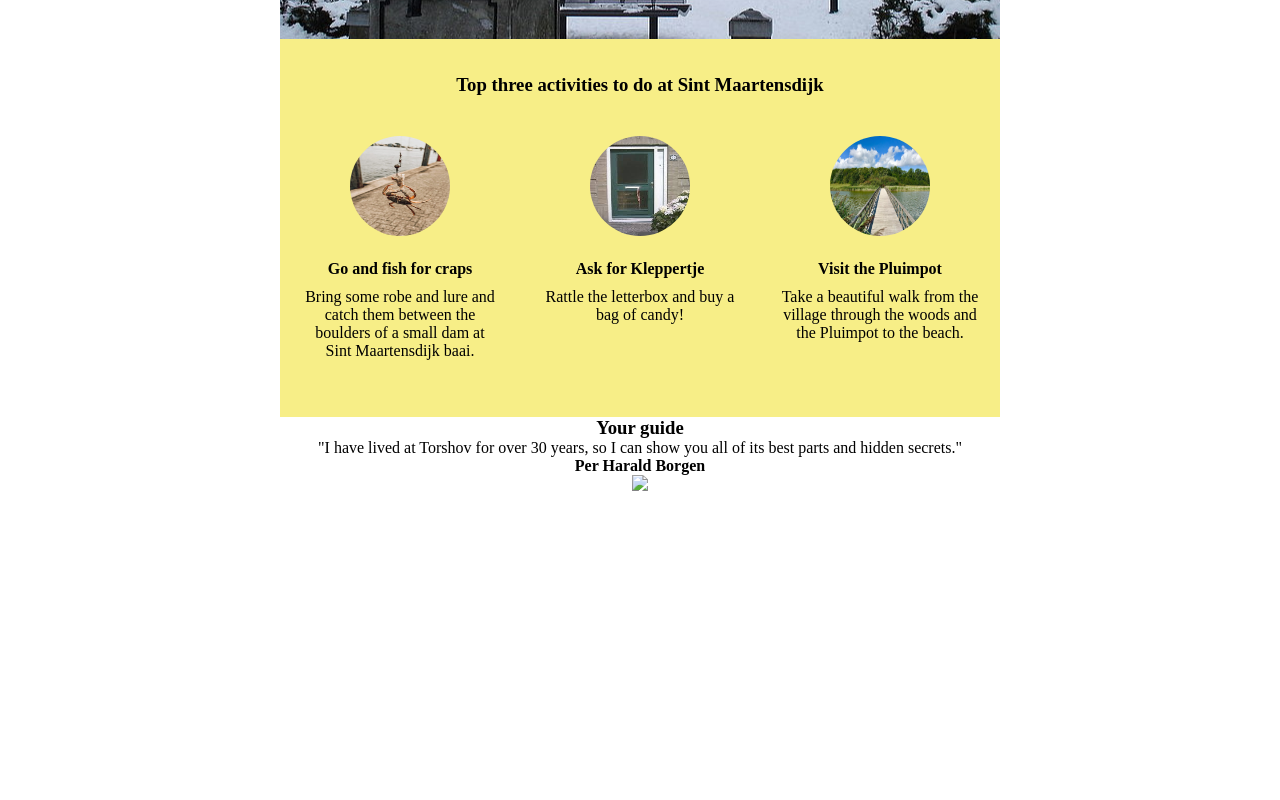
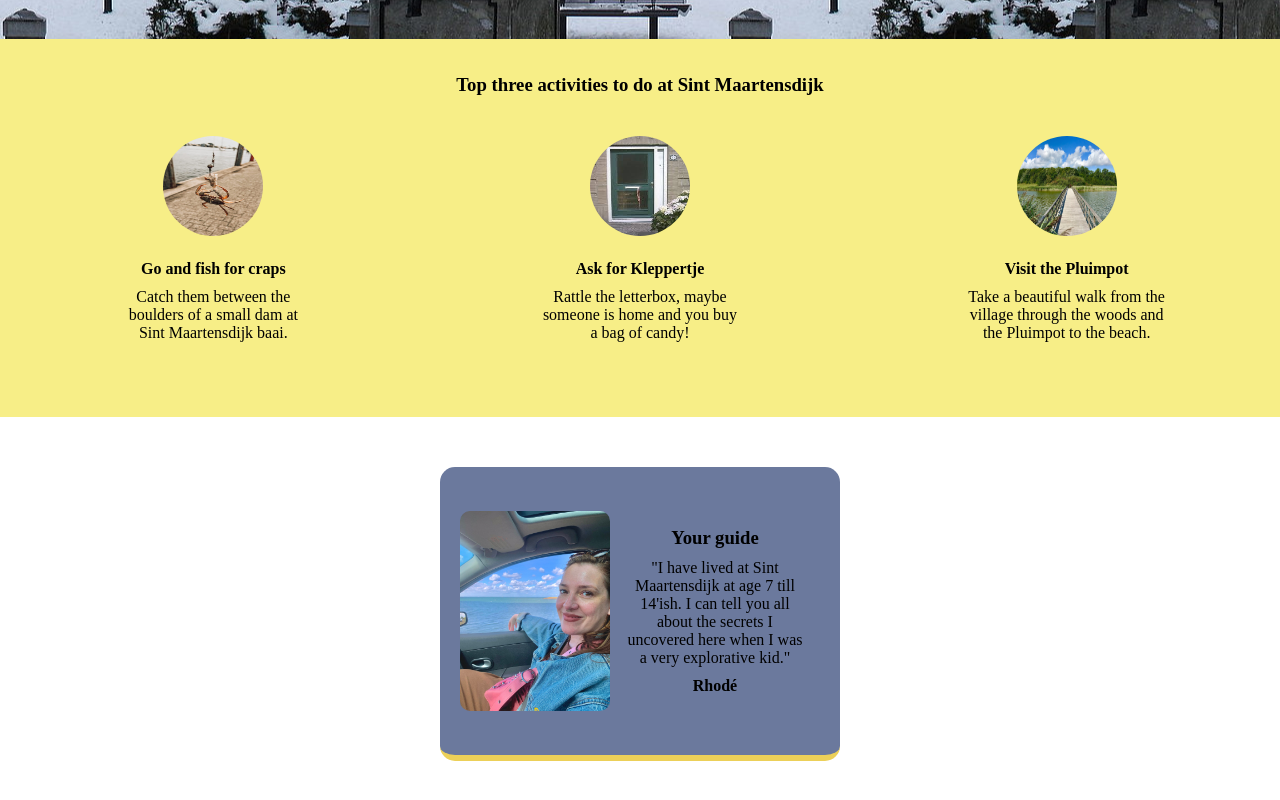
Before and after one commit to rhodevisser/hometown-website, a website built with Vite: page index.html in a window 1280 px wide. Shown: the part 304-1104 px from the top of the page. Before the commit the page ends 800 px from the top, so only its background shows below. Built offline with nearby package versions, Linux system fonts and the light colour scheme; files whose address does not match are found by name.

Commit message:
edit: Edit guidecard section
html and css

```diff
--- a/index.html
+++ b/index.html
@@ -56,7 +56,7 @@
                         Go and fish for craps
                     </h4>
                     <p>
-                        Bring some robe and lure and catch them between the boulders of a small dam at Sint Maartensdijk baai.
+                        Catch them between the boulders of a small dam at Sint Maartensdijk baai.
                     </p>
                 </div>
 
@@ -71,7 +71,7 @@
                         Ask for Kleppertje
                     </h4>
                     <p>
-                        Rattle the letterbox and buy a bag of candy!
+                        Rattle the letterbox, maybe someone is home and you buy a bag of candy!
                     </p>
                 </div>
 
@@ -95,11 +95,23 @@
         </div>
 
         <!-- GUIDE SECTION -->
-        <div>
-            <h3>Your guide</h3>
-            <p>"I have lived at Torshov for over 30 years, so I can show you all of its best parts and hidden secrets."</p>
-            <h4>Per Harald Borgen</h4>
-            <img src="images/per.jpg">
+        <div
+        id="guide-section">
+        <div id="card-content">
+            <div
+            id="guide-card">
+                <img
+                id="guide-img"
+                src="resources/images/me.jpg"
+                alt="Rhodé smiling into the camera while sitting in a car with the sea on the background">
+                <div
+                id="card-text">
+                    <h3>Your guide</h3>
+                    <p>"I have lived at Sint Maartensdijk at age 7 till 14'ish. I can tell you all about the secrets I uncovered here when I was a very explorative kid."</p>
+                    <h4>Rhodé</h4>
+                </div>
+            </div>
         </div>
+    </div>
     </body>
 </html>
--- a/styles.css
+++ b/styles.css
@@ -1,12 +1,3 @@
-/**
-Palette: https://scrimba.com/links/hometown-palette
-RED: #E63946
-LIGHT: #F1FAEE
-AQUA: #A8DADC
-LIGHT BLUE: #457B9D
-DARK BLUE: #1D3557
-
-*/
 
 * {
   margin: 0;
@@ -17,7 +8,6 @@ DARK BLUE: #1D3557
 body {
     margin: 0;
     text-align: center;
-    width: 720px;
     margin: auto;
 }
 
@@ -88,7 +78,38 @@ img {
     border-radius: 50%;
     margin: 10px;;
 }
+
 .act-sections {
     width: 198px;
     height: 226px;
 }
+
+#guide-card {
+    height: 294px;
+    width: 400px;
+    display: flex;
+    align-items: center;
+    padding: 20px;
+    margin: 50px auto;
+    background-color: #6b799d;
+    border-bottom: 6px solid #ecd059;
+    border-radius: 15px;
+}
+
+
+#guide-img {
+    height: 200px;
+    width: auto;
+    border-radius: 10px;
+}
+
+#card-text {
+    padding: 15px;
+    display: flex;
+    flex-direction: column;
+    gap: 10px;
+}
+
+#guide-section {
+    height: 394px;
+}
```
Also changed, not shown: resources/images/me.jpg (added).
